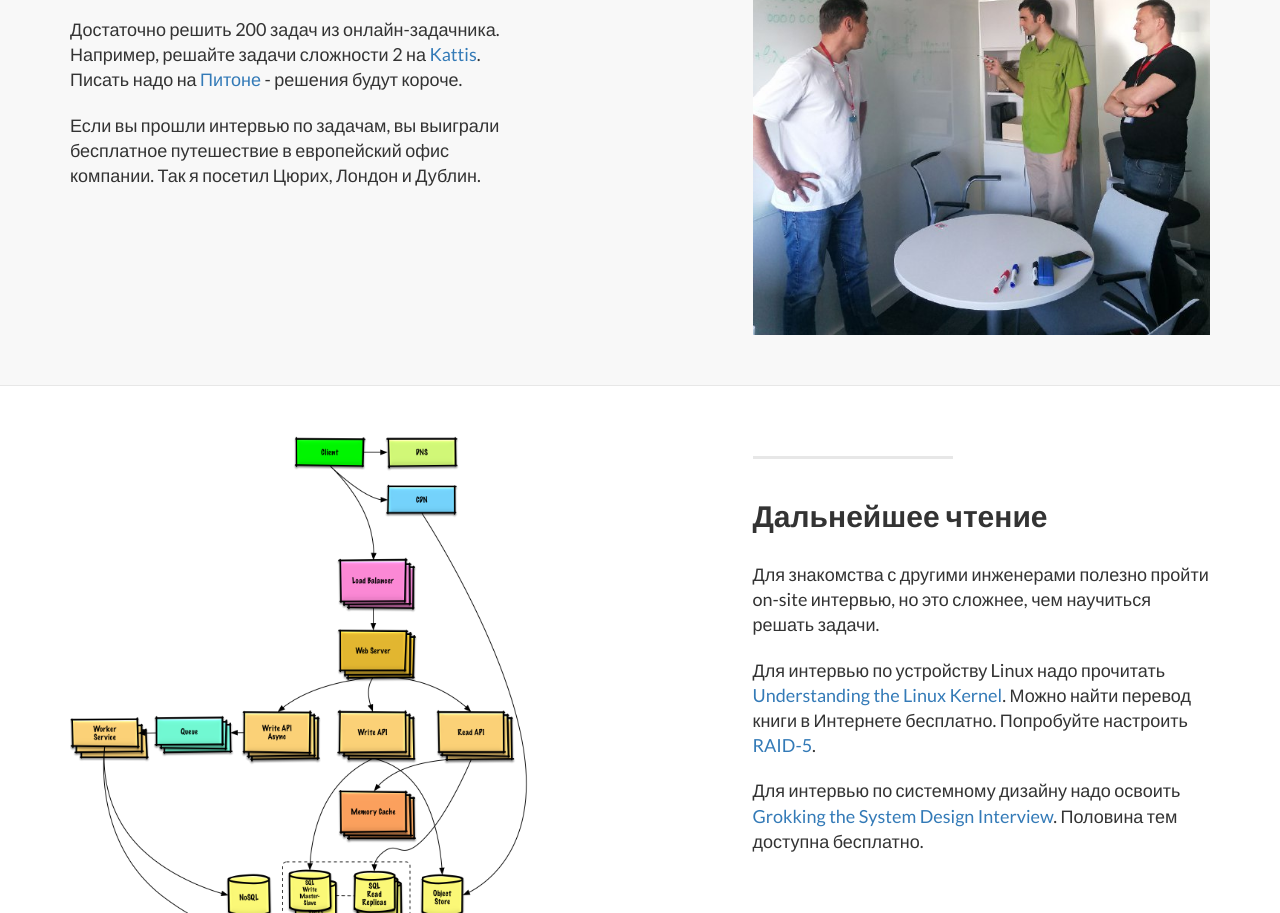
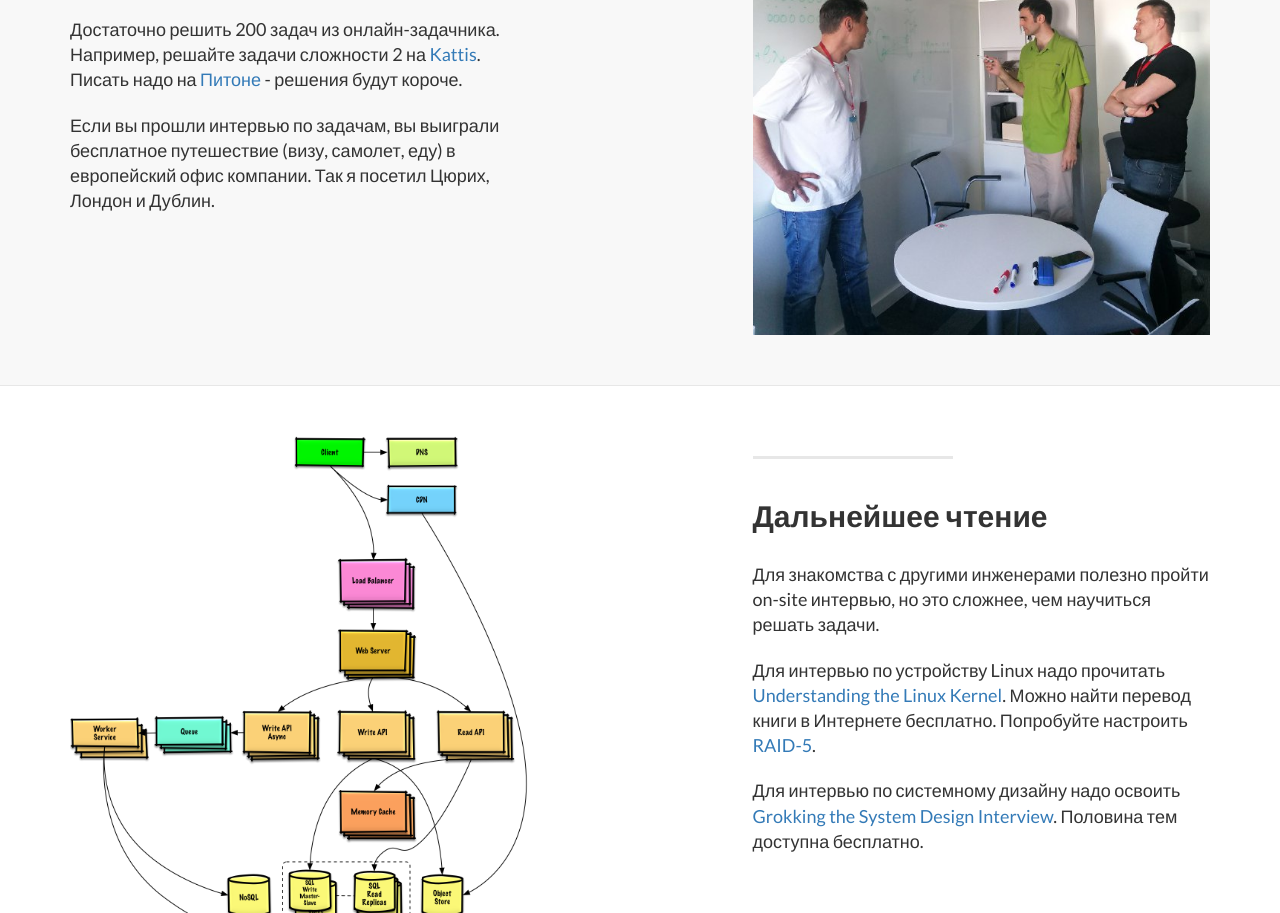
Before and after one commit to travelfree/travelfree.github.io, a plain HTML site: page index.html in a window 1280 px wide. Shown: the part 1210-2123 px from the top of the page. Drawn offline with Linux system fonts and the light colour scheme.

Commit message:
explain free

```diff
--- a/index.html
+++ b/index.html
@@ -104,7 +104,7 @@
                     <p class="lead">Все интервью стандартны. За один час надо дружески поговорить с интервьюером и решить две задачи по двадцать минут на каждую. Поэтому эти задачи - несложные.</p>
                     <p class="lead">Достаточно решить 200 задач из онлайн-задачника. Например, решайте задачи сложности 2 на <a href="http://open.kattis.con">Kattis</a>.
 					Писать надо на <a href="https://docs.google.com/document/d/1PMKgRakcNQDgbd-DC3waB2oDAUfxJuCo__08PWKq45s">Питоне</a> - решения будут короче.</p>
-                    <p class="lead">Если вы прошли интервью по задачам, вы выиграли бесплатное путешествие в европейский офис компании. Так я посетил Цюрих, Лондон и Дублин.</p>
+                    <p class="lead">Если вы прошли интервью по задачам, вы выиграли бесплатное путешествие (визу, самолет, еду) в европейский офис компании. Так я посетил Цюрих, Лондон и Дублин.</p>
                 </div>
                 <div class="col-lg-5 col-lg-offset-2 col-sm-6">
 					<img class="img-responsive" src="img/trainer.jpg" alt="trainer">
```
